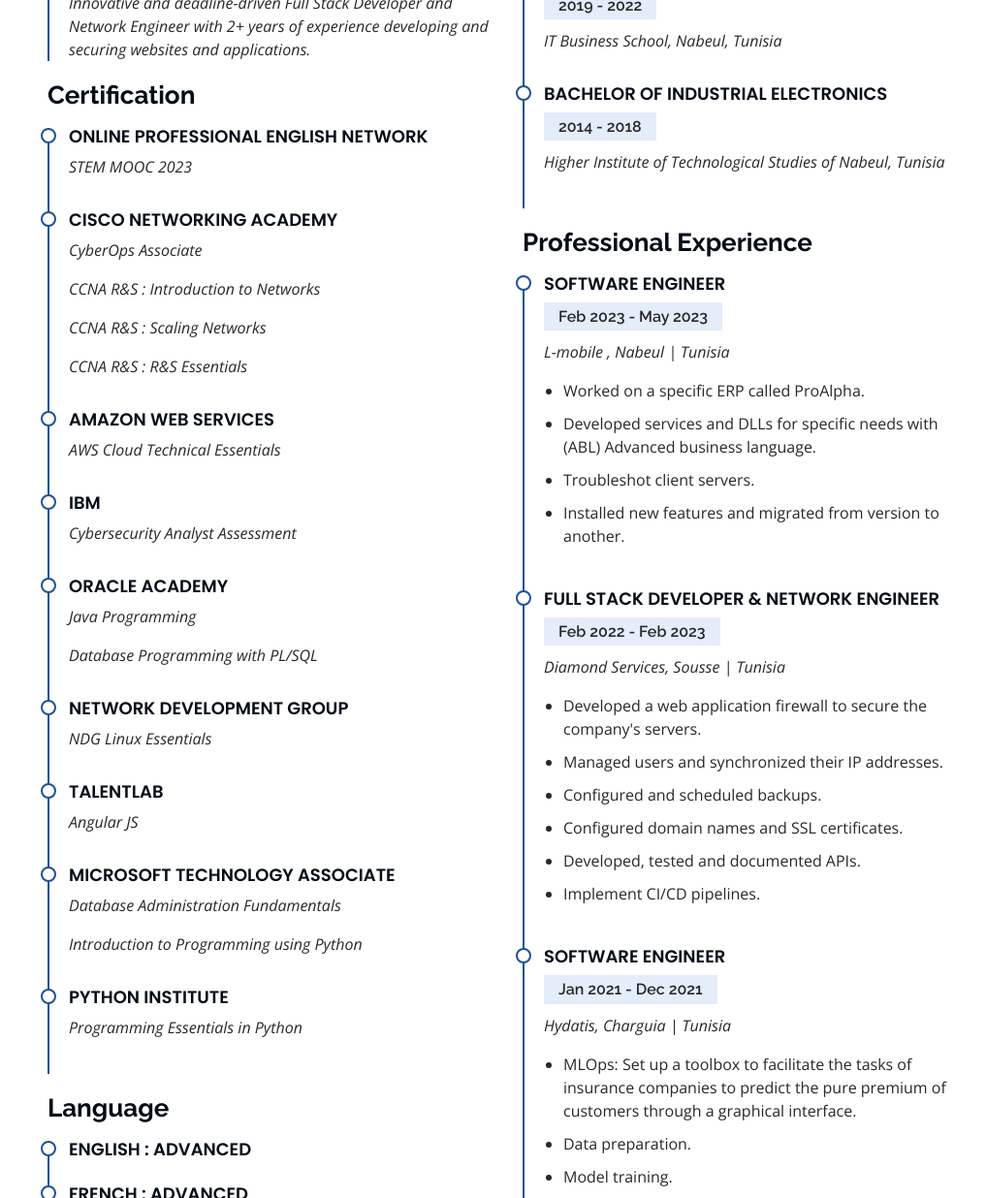
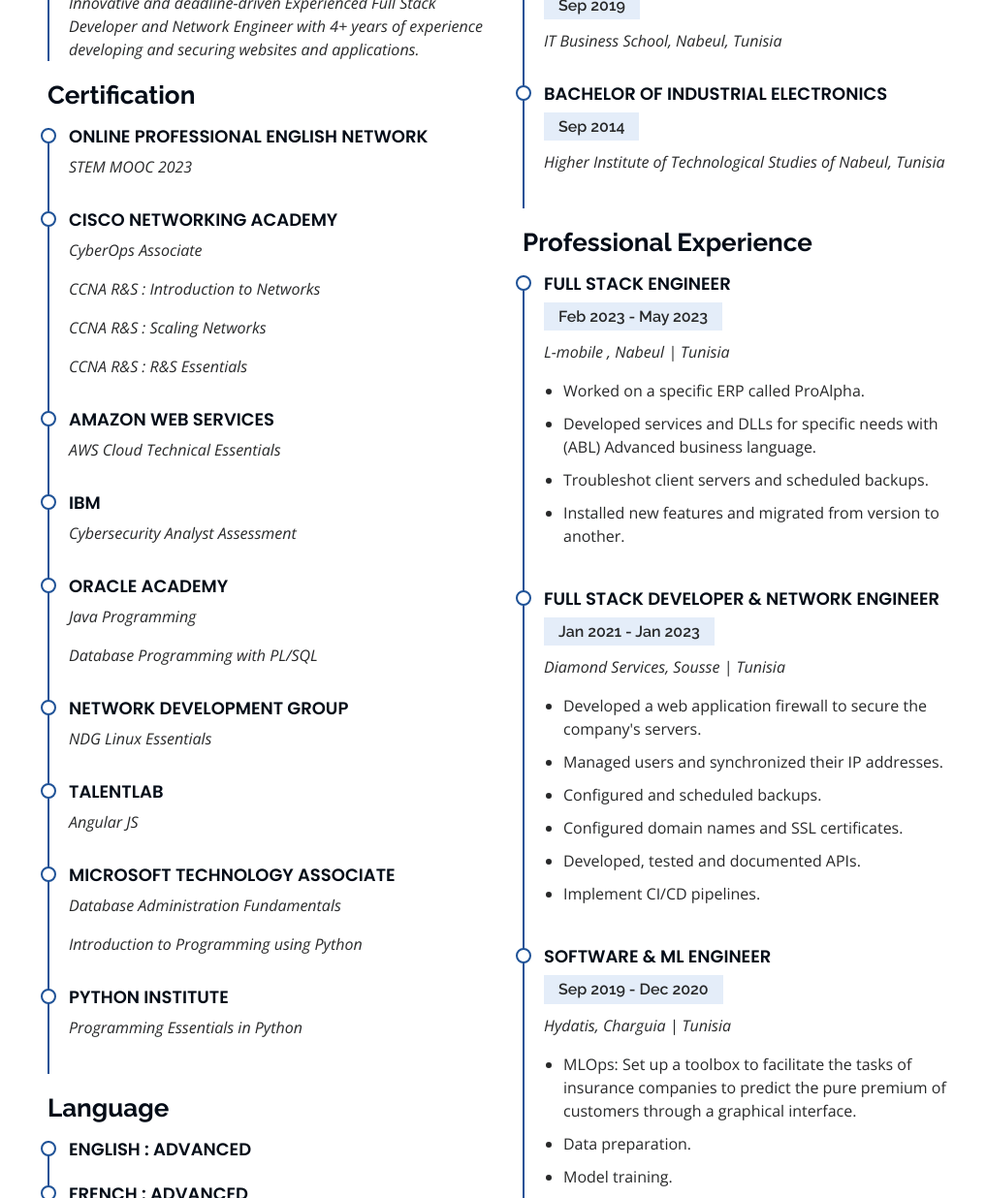
Before and after one commit to BoussabatWael/BoussabatWael.github.io, a plain HTML site: page index.html in a window 1280 px wide. Shown: the part 2317-3553 px from the top of the page at 97% size, without its empty margins (263-1280 px from the left). Drawn offline with nearby package versions, Linux system fonts and the light colour scheme.

Commit message:
Update index.html

```diff
--- a/index.html
+++ b/index.html
@@ -217,7 +217,7 @@
             <h3 class="resume-title">Sumary</h3>
             <div class="resume-item pb-0">
               <h4>Wael Boussabat</h4>
-              <p><em>Innovative and deadline-driven Full Stack Developer and Network Engineer with 2+ years of experience developing and securing websites and applications.</em></p>
+              <p><em>Innovative and deadline-driven Experienced Full Stack Developer and Network Engineer with 4+ years of experience developing and securing websites and applications.</em></p>
 
             </div>
 
@@ -282,30 +282,30 @@
             <h3 class="resume-title">Education</h3>
             <div class="resume-item">
               <h4>Master of Software &amp; Network Engineering</h4>
-              <h5>2019 - 2022</h5>
+              <h5>Sep 2019</h5>
               <p><em>IT Business School, Nabeul, Tunisia</em></p>
             </div>
             <div class="resume-item">
               <h4>Bachelor of Industrial Electronics</h4>
-              <h5>2014 - 2018</h5>
+              <h5>Sep 2014</h5>
               <p><em>Higher Institute of Technological Studies of Nabeul, Tunisia</em></p>
             </div>
 
             <h3 class="resume-title">Professional Experience</h3>
             <div class="resume-item">
-              <h4>SOFTWARE ENGINEER</h4>
+              <h4>FULL STACK ENGINEER</h4>
               <h5>Feb 2023 - May 2023</h5>
               <p><em>L-mobile , Nabeul | Tunisia</em></p>
               <ul>
                 <li>Worked on a specific ERP called ProAlpha.</li>
                 <li>Developed services and DLLs for specific needs with (ABL) Advanced business language.</li>
-                <li>Troubleshot client servers.</li>
+                <li>Troubleshot client servers and scheduled backups.</li>
                 <li>Installed new features and migrated from version to another.</li>
               </ul>
             </div>
             <div class="resume-item">
               <h4>FULL STACK DEVELOPER &amp; NETWORK ENGINEER</h4>
-              <h5>Feb 2022 - Feb 2023</h5>
+              <h5>Jan 2021 - Jan 2023</h5>
               <p><em>Diamond Services, Sousse | Tunisia </em></p>
               <ul>
                 <li>Developed a web application firewall to secure the company's servers.</li>
@@ -317,8 +317,8 @@
               </ul>
             </div>
             <div class="resume-item">
-              <h4>SOFTWARE ENGINEER</h4>
-              <h5>Jan 2021 - Dec 2021</h5>
+              <h4>SOFTWARE &amp; ML ENGINEER</h4>
+              <h5>Sep 2019 - Dec 2020</h5>
               <p><em>Hydatis, Charguia | Tunisia</em></p>
               <ul>
                 <li>MLOps: Set up a toolbox to facilitate the tasks of insurance companies to predict the pure premium of customers through a graphical interface.</li>
```
